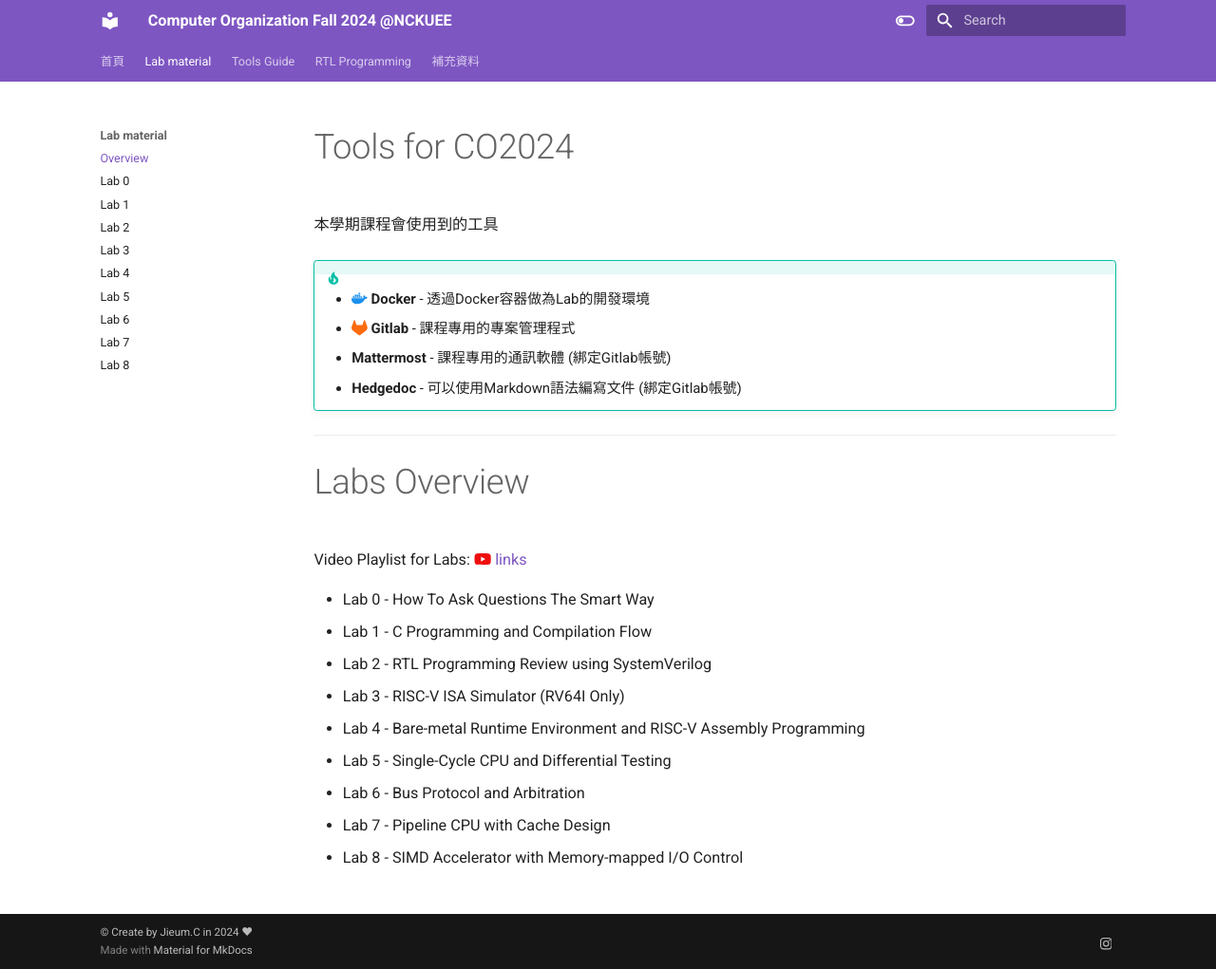
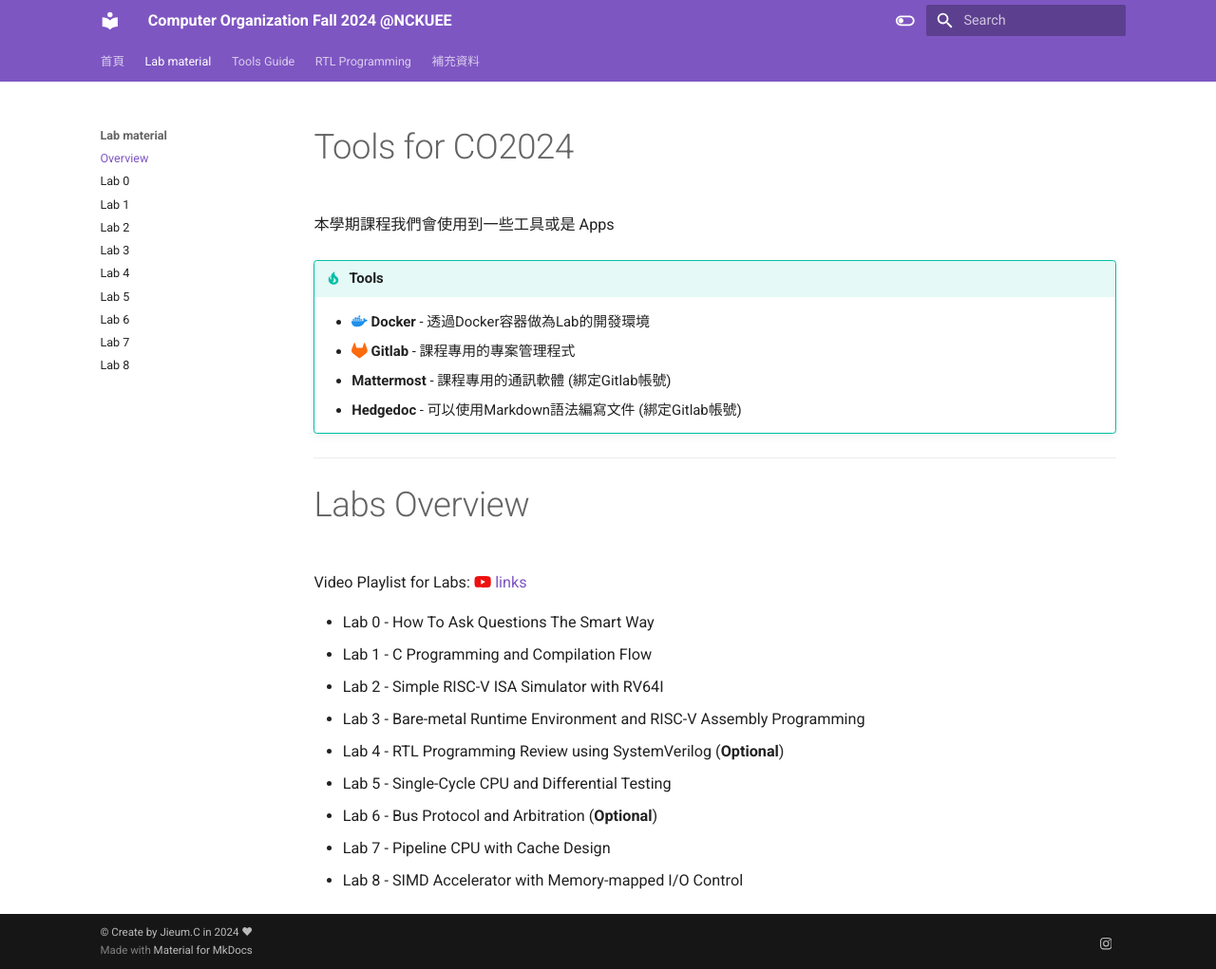
Before and after one commit to Haouo/course-website, an MkDocs documentation site: the page built from docs/labs/lab_overview.md, in a window 1280 px wide and 1021 px high. Shown: the whole window at 95% size. Built offline with MkDocs 1.6.1 and Material for MkDocs 9.7.7, drawn with Linux system fonts in a browser that asks for light colours; nearby versions of some CDN libraries.

Commit message:
modify lab-2 doc

```diff
--- a/docs/labs/lab_overview.md
+++ b/docs/labs/lab_overview.md
@@ -1,7 +1,8 @@
 # Tools for CO2024
 
-本學期課程會使用到的工具
-!!! tip " "
+本學期課程我們會使用到一些工具或是 Apps
+
+!!! tip "Tools"
     - :fontawesome-brands-docker:{ style="color: #1c90ed"} **Docker** - 透過Docker容器做為Lab的開發環境
     - :fontawesome-brands-gitlab:{ style="color: #fc6b0e"} **Gitlab** - 課程專用的專案管理程式
     - **Mattermost** - 課程專用的通訊軟體 (綁定Gitlab帳號)
@@ -15,10 +16,10 @@ Video Playlist for Labs: :fontawesome-brands-youtube:{ style="color: #EE0F0F" }
 
 - Lab 0 - How To Ask Questions The Smart Way
 - Lab 1 - C Programming and Compilation Flow
-- Lab 2 - RTL Programming Review using SystemVerilog
-- Lab 3 - RISC-V ISA Simulator (RV64I Only)
-- Lab 4 - Bare-metal Runtime Environment and RISC-V Assembly Programming
+- Lab 2 - Simple RISC-V ISA Simulator with RV64I
+- Lab 3 - Bare-metal Runtime Environment and RISC-V Assembly Programming
+- Lab 4 - RTL Programming Review using SystemVerilog (**Optional**)
 - Lab 5 - Single-Cycle CPU and Differential Testing
-- Lab 6 - Bus Protocol and Arbitration
+- Lab 6 - Bus Protocol and Arbitration (**Optional**)
 - Lab 7 - Pipeline CPU with Cache Design
 - Lab 8 - SIMD Accelerator with Memory-mapped I/O Control
```
Also changed, not shown: docs/labs/lab2.md (+78 -35 lines).
